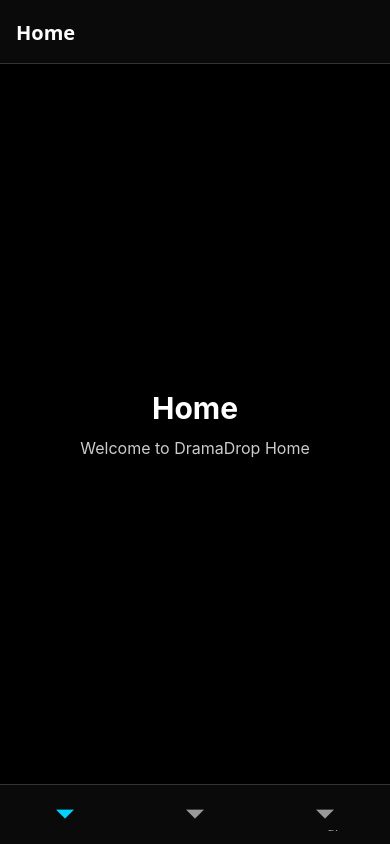
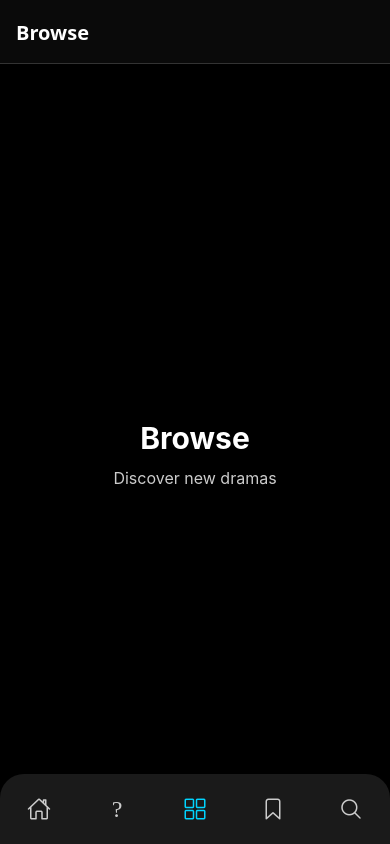
Before and after one commit to meghathakur23/DramaDrop, a React Native app: screen /Browse in a window 390 px wide. Built offline with nearby package versions, Linux system fonts and the light colour scheme.

Commit message:
added icons

```diff
--- a/App.tsx
+++ b/App.tsx
@@ -6,17 +6,20 @@
  */
 
 import React from 'react';
-import {StatusBar} from 'react-native';
+import {StatusBar, View, StyleSheet, Platform, Pressable} from 'react-native';
 import {NavigationContainer, DarkTheme} from '@react-navigation/native';
 import {createBottomTabNavigator} from '@react-navigation/bottom-tabs';
 import {
   SafeAreaProvider,
   useSafeAreaInsets,
 } from 'react-native-safe-area-context';
+import Icon from 'react-native-vector-icons/Ionicons';
 import {theme} from './src/theme';
 import HomeScreen from './src/screens/HomeScreen';
 import ForYouScreen from './src/screens/ForYouScreen';
-import ProfileScreen from './src/screens/ProfileScreen';
+import BrowseScreen from './src/screens/BrowseScreen';
+import WatchlistScreen from './src/screens/WatchlistScreen';
+import SearchScreen from './src/screens/SearchScreen';
 
 const Tab = createBottomTabNavigator();
 
@@ -39,7 +42,7 @@
 
   return (
     <Tab.Navigator
-      screenOptions={{
+      screenOptions={({route}) => ({
         headerShown: true,
         headerStyle: {
           backgroundColor: theme.colors.background.secondary,
@@ -51,21 +54,84 @@
           fontWeight: theme.typography.fontWeight.semiBold,
           fontSize: theme.typography.fontSize.xl,
         },
+        tabBarIcon: ({focused, color, size}) => {
+          let iconName: string;
+
+          // All icons use outline style - active tabs just have neon blue color
+          if (route.name === 'Home') {
+            iconName = 'home-outline';
+          } else if (route.name === 'ForYou') {
+            // Play button enclosed within a rounded square outline
+            iconName = 'play-square-outline';
+          } else if (route.name === 'Browse') {
+            // Grid of nine small squares
+            iconName = 'grid-outline';
+          } else if (route.name === 'Watchlist') {
+            // Bookmark/ribbon outline
+            iconName = 'bookmark-outline';
+          } else if (route.name === 'Search') {
+            // Magnifying glass outline
+            iconName = 'search-outline';
+          } else {
+            iconName = 'ellipse-outline';
+          }
+
+          return <Icon name={iconName} size={24} color={color} />;
+        },
         tabBarActiveTintColor: theme.colors.blue.primary,
-        tabBarInactiveTintColor: theme.colors.text.tertiary,
+        tabBarInactiveTintColor: '#CCCCCC', // Light gray/white for inactive tabs
         tabBarStyle: {
-          backgroundColor: theme.colors.background.secondary,
-          borderTopWidth: 1,
-          borderTopColor: theme.colors.border.primary,
-          paddingTop: theme.spacing.sm,
+          backgroundColor: theme.colors.background.elevated,
+          borderTopWidth: 0,
+          borderTopLeftRadius: 24,
+          borderTopRightRadius: 24,
+          paddingTop: theme.spacing.md,
           paddingBottom: Math.max(insets.bottom, theme.spacing.sm),
-          height: 60 + insets.bottom,
+          height: 70 + insets.bottom,
+          position: 'absolute',
+          ...Platform.select({
+            ios: {
+              shadowColor: theme.colors.blue.primary,
+              shadowOffset: {width: 0, height: -4},
+              shadowOpacity: 0.4,
+              shadowRadius: 12,
+            },
+            android: {
+              elevation: 12,
+              borderTopWidth: 2,
+              borderTopColor: theme.colors.blue.primary,
+            },
+          }),
         },
         tabBarLabelStyle: {
-          fontSize: theme.typography.fontSize.sm,
+          fontSize: theme.typography.fontSize.xs,
           fontWeight: theme.typography.fontWeight.medium,
+          marginTop: 2,
         },
-      }}>
+        tabBarItemStyle: {
+          paddingVertical: theme.spacing.xs,
+        },
+        tabBarButton: (props) => {
+          const {accessibilityState, style, onPress, onPressIn, onPressOut, ...otherProps} = props;
+          const isSelected = accessibilityState?.selected;
+
+          return (
+            <Pressable
+              onPress={onPress}
+              onPressIn={onPressIn}
+              onPressOut={onPressOut}
+              style={({pressed}) => [
+                style,
+                isSelected && styles.activeTabBackground,
+                pressed && {opacity: 0.7},
+              ]}
+              {...otherProps}
+            >
+              {props.children}
+            </Pressable>
+          );
+        },
+      })}>
       <Tab.Screen
         name="Home"
         component={HomeScreen}
@@ -81,15 +147,42 @@
         }}
       />
       <Tab.Screen
-        name="Profile"
-        component={ProfileScreen}
+        name="Browse"
+        component={BrowseScreen}
         options={{
-          title: 'Profile',
+          title: 'Browse',
+        }}
+      />
+      <Tab.Screen
+        name="Watchlist"
+        component={WatchlistScreen}
+        options={{
+          title: 'Watchlist',
+        }}
+      />
+      <Tab.Screen
+        name="Search"
+        component={SearchScreen}
+        options={{
+          title: 'Search',
         }}
       />
     </Tab.Navigator>
   );
 }
+
+const styles = StyleSheet.create({
+  activeTabBackground: {
+    backgroundColor: 'rgba(26, 26, 26, 0.8)', // Darker background for active tab
+    borderRadius: 14,
+    marginHorizontal: 4,
+    paddingVertical: 8,
+    paddingHorizontal: 12,
+    minHeight: 50,
+    justifyContent: 'center',
+    alignItems: 'center',
+  },
+});
 
 function App() {
   return (
--- a/package.json
+++ b/package.json
@@ -13,12 +13,14 @@
     "@react-native/new-app-screen": "0.82.1",
     "@react-navigation/bottom-tabs": "^7.8.2",
     "@react-navigation/native": "^7.1.19",
+    "@types/react-native-vector-icons": "^6.4.18",
     "react": "19.1.1",
     "react-native": "0.82.1",
     "react-native-gesture-handler": "^2.29.1",
     "react-native-reanimated": "^4.1.3",
     "react-native-safe-area-context": "^5.5.2",
     "react-native-screens": "^4.18.0",
+    "react-native-vector-icons": "^10.3.0",
     "react-native-worklets": "^0.6.1"
   },
   "devDependencies": {
--- /dev/null
+++ b/src/screens/BrowseScreen.tsx
@@ -0,0 +1,33 @@
+import React from 'react';
+import {View, Text, StyleSheet} from 'react-native';
+import {theme} from '../theme';
+
+function BrowseScreen() {
+  return (
+    <View style={styles.container}>
+      <Text style={styles.title}>Browse</Text>
+      <Text style={styles.subtitle}>Discover new dramas</Text>
+    </View>
+  );
+}
+
+const styles = StyleSheet.create({
+  container: {
+    flex: 1,
+    justifyContent: 'center',
+    alignItems: 'center',
+    backgroundColor: theme.colors.background.primary,
+  },
+  title: {
+    fontSize: theme.typography.fontSize['3xl'],
+    fontWeight: theme.typography.fontWeight.bold,
+    color: theme.colors.text.primary,
+    marginBottom: theme.spacing.md,
+  },
+  subtitle: {
+    fontSize: theme.typography.fontSize.base,
+    color: theme.colors.text.secondary,
+  },
+});
+
+export default BrowseScreen;
--- /dev/null
+++ b/src/screens/SearchScreen.tsx
@@ -0,0 +1,33 @@
+import React from 'react';
+import {View, Text, StyleSheet} from 'react-native';
+import {theme} from '../theme';
+
+function SearchScreen() {
+  return (
+    <View style={styles.container}>
+      <Text style={styles.title}>Search</Text>
+      <Text style={styles.subtitle}>Find your favorite dramas</Text>
+    </View>
+  );
+}
+
+const styles = StyleSheet.create({
+  container: {
+    flex: 1,
+    justifyContent: 'center',
+    alignItems: 'center',
+    backgroundColor: theme.colors.background.primary,
+  },
+  title: {
+    fontSize: theme.typography.fontSize['3xl'],
+    fontWeight: theme.typography.fontWeight.bold,
+    color: theme.colors.text.primary,
+    marginBottom: theme.spacing.md,
+  },
+  subtitle: {
+    fontSize: theme.typography.fontSize.base,
+    color: theme.colors.text.secondary,
+  },
+});
+
+export default SearchScreen;
--- /dev/null
+++ b/src/screens/WatchlistScreen.tsx
@@ -0,0 +1,33 @@
+import React from 'react';
+import {View, Text, StyleSheet} from 'react-native';
+import {theme} from '../theme';
+
+function WatchlistScreen() {
+  return (
+    <View style={styles.container}>
+      <Text style={styles.title}>Watchlist</Text>
+      <Text style={styles.subtitle}>Your saved dramas</Text>
+    </View>
+  );
+}
+
+const styles = StyleSheet.create({
+  container: {
+    flex: 1,
+    justifyContent: 'center',
+    alignItems: 'center',
+    backgroundColor: theme.colors.background.primary,
+  },
+  title: {
+    fontSize: theme.typography.fontSize['3xl'],
+    fontWeight: theme.typography.fontWeight.bold,
+    color: theme.colors.text.primary,
+    marginBottom: theme.spacing.md,
+  },
+  subtitle: {
+    fontSize: theme.typography.fontSize.base,
+    color: theme.colors.text.secondary,
+  },
+});
+
+export default WatchlistScreen;
```
Also changed, not shown: 2 other files (tests, documents, lock files or other folders).
